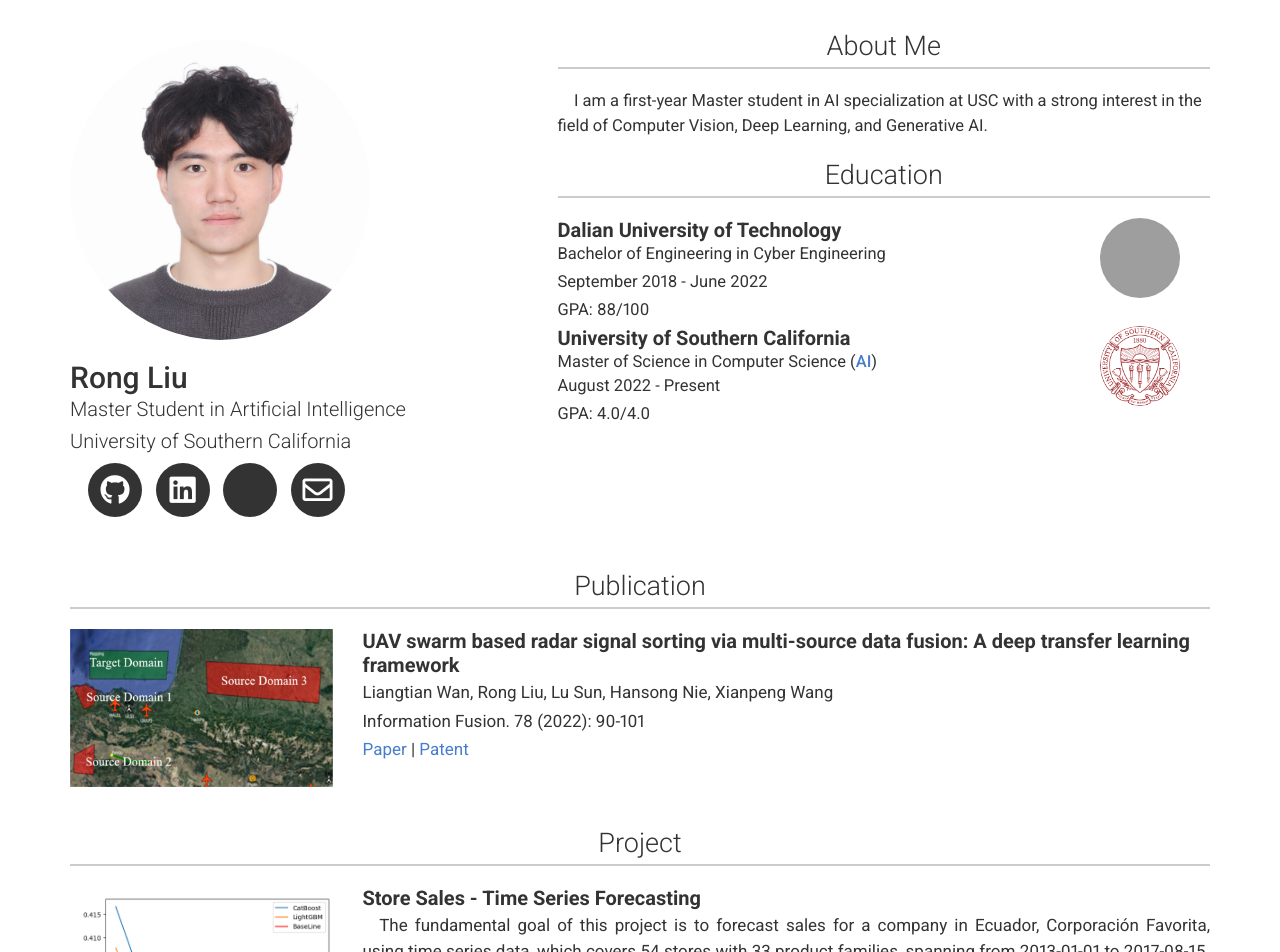
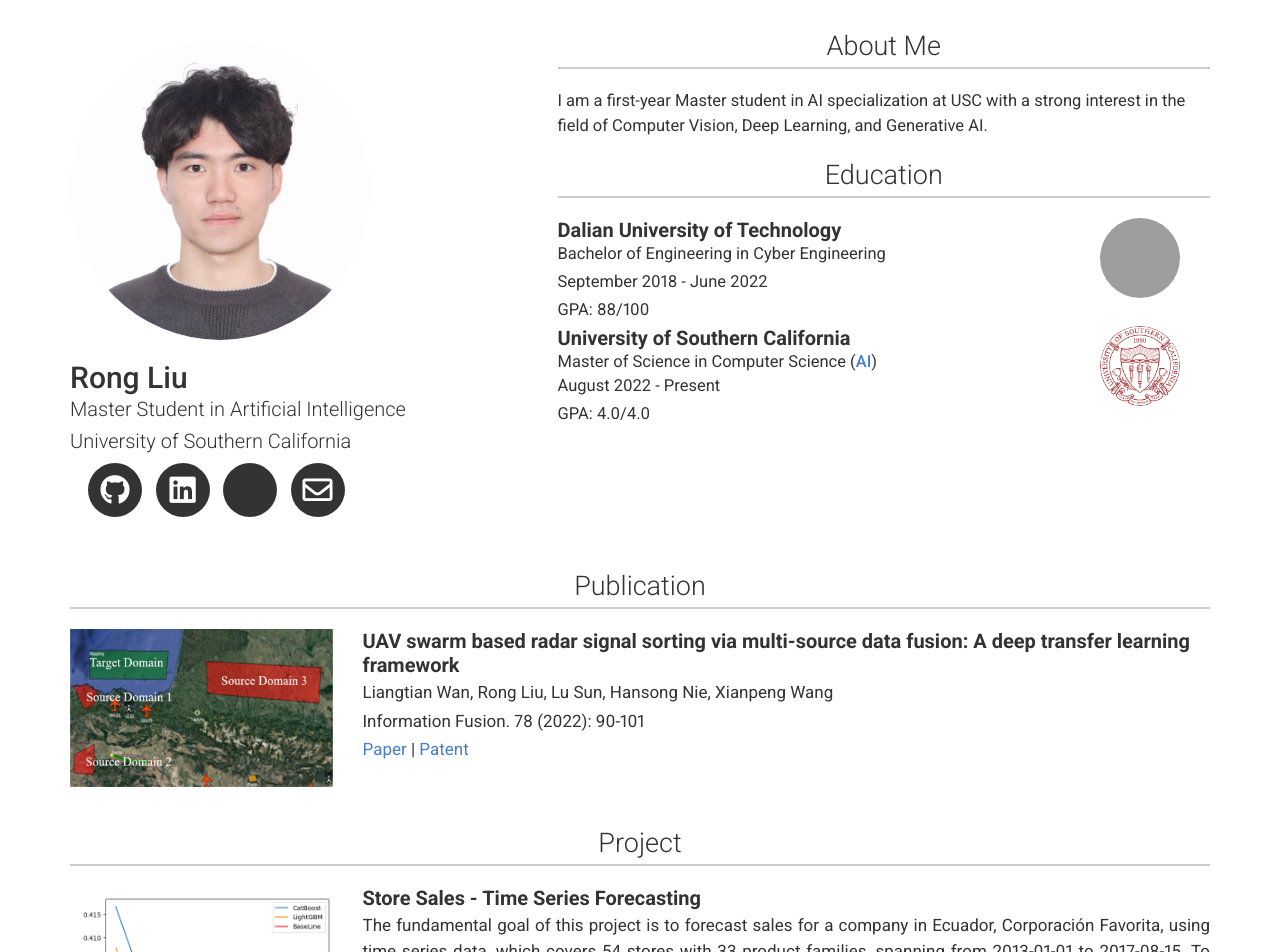
Before and after one commit to RongLiu-Leo/rongliu-leo.github.io, a Jekyll site: the page built from index.md, in a window 1280 px wide. Shown: the top 952 px of the page. Built offline with Jekyll 4.4.1, drawn with Linux system fonts in a browser that asks for light colours; nearby versions of some CDN libraries; a style sheet for code colours, icons or effects is not loaded; grey boxes are pictures that could not be loaded.

Commit message:
Update _config.yml

```diff
--- a/_config.yml
+++ b/_config.yml
@@ -41,7 +41,7 @@ googlescholar_username: MrWUyWkAAAAJ
 # about_title: About Me (Use this to override about section title)
 about_profile_image: images/profile.jpg
 about_content: | # this will include new lines to allow paragraphs
-  &emsp;I am a first-year Master student in AI specialization at USC with a strong interest in the field of Computer Vision, Deep Learning, and Generative AI.
+  I am a first-year Master student in AI specialization at USC with a strong interest in the field of Computer Vision, Deep Learning, and Generative AI.
 
 # Prior to studying at USC, I was working with [Liangtian Wan](http://faculty.dlut.edu.cn/wanliangtian/en/index.htm) at DUT Alpha Lab.
 
@@ -67,7 +67,7 @@ content:
       - title: Store Sales - Time Series Forecasting
         image: images/comparison.png
         description: | # this will include new lines to allow paragraphs
-          &emsp;The fundamental goal of this project is to forecast sales for a company in Ecuador, Corporación Favorita, using time series data, which covers 54 stores with 33 product families, spanning from 2013-01-01 to 2017-08-15.
+          The fundamental goal of this project is to forecast sales for a company in Ecuador, Corporación Favorita, using time series data, which covers 54 stores with 33 product families, spanning from 2013-01-01 to 2017-08-15.
           To achieve this goal, the project employs Darts to process the data and perform exploratory data analysis.
           After setting the Exponential Smoothing baseline model and boosting it using ensemble methods, the LightGBM algorithm showed the best performance.
           Additionally, the project used model stacking, quadratic fitting, and genetic mutation algorithm to further optimize the forecast, resulting in a top 5 ranking on the leaderboard.
@@ -79,7 +79,7 @@ content:
         image: images/video_style_transfer/output2.gif
 
         description: |
-          &emsp;This CSCI 590 Directed Research project, which is supervised by Professor [Scott Easley](https://viterbi.usc.edu/directory/faculty/Easley/Scott), aims to develop a pipeline that produces cost-effective, professional-looking cinematic imagery by transferring the style of a given image into a video.
+          This CSCI 590 Directed Research project, which is supervised by Professor [Scott Easley](https://viterbi.usc.edu/directory/faculty/Easley/Scott), aims to develop a pipeline that produces cost-effective, professional-looking cinematic imagery by transferring the style of a given image into a video.
           The project employs the HR-Net architecture to preserve semantic information and employs a similar approach to Neural Style Transfer to extract image styles.
           However, unlike traditional Neural Style Transfer methods, which are model-free and require a computationally intensive process to transfer style for each new task, training the HR-Net model allows for the learning of both semantic and style patterns.
           As a result, fine-tuning the content-style trade-off only needs to be performed once, and the HR-Net model can be applied to all subsequent frames with similar semantic information.
@@ -89,7 +89,7 @@ content:
       - title: 'Undergraduate Thesis: A Radar Signal Sorting and Locating Approach Based on UAV Swarm via Distributed Algorithm'
         image: images/SDSL.jpg
         description: |
-          &emsp;Traditional statistical machine learning methods rely on Pulse Descriptor Word (PDW) as a feature for sorting and locating radar signals. However, these traditional methods fall short in achieving simultaneous sort and location. The accuracy in sorting and locating is difficult to improve due to the fixed and limited representation of structured PDW data. To address these issues, we propose a framework called radar signal simultaneous distributed sort and location (SDSL).
+          Traditional statistical machine learning methods rely on Pulse Descriptor Word (PDW) as a feature for sorting and locating radar signals. However, these traditional methods fall short in achieving simultaneous sort and location. The accuracy in sorting and locating is difficult to improve due to the fixed and limited representation of structured PDW data. To address these issues, we propose a framework called radar signal simultaneous distributed sort and location (SDSL).
           As part of the SDSL framework, we are using a machine learning model called PP-YOLOE, which performed better than other methods in testing. We are also working on making this model more efficient for use on individual UAVs and using the capabilities of the UAV swarm to make the overall process more efficient.
 
           [Paper](https://drive.google.com/file/d/1IYW9wRDdkEo4-1dHkRbMPGiNYkRpQtZp/view?usp=sharing) |
@@ -104,7 +104,7 @@ content:
         caption: September 2021 - June 2022
         layout: top
         description: |
-          &emsp;During my undergraduate studies at Dalian University of Technology, I had the opportunity to serve as a teaching assistant for two courses:
+          During my undergraduate studies at Dalian University of Technology, I had the opportunity to serve as a teaching assistant for two courses:
           **Program Design Basics and C Programming** and **Object-Oriented Method and C++ Program Design**.
           In this role, I was responsible for holding office hours to assist students with their questions, as well as grading assignments and exams.
           I value the experiences that have allowed me to contribute to the academic success of my peers.
@@ -114,7 +114,7 @@ content:
         caption: July 2020 - July 2022
         layout: top
         description: |
-          &emsp;I am fortunate enough to have had the opportunity to join the Alpha Lab at DUT and be supervised by Professor [Liangtian Wan](http://faculty.dlut.edu.cn/wanliangtian/en/index.htm). In this lab, I am primarily responsible for utilizing objective detection methods to address problems related to radar signal sorting.
+          I am fortunate enough to have had the opportunity to join the Alpha Lab at DUT and be supervised by Professor [Liangtian Wan](http://faculty.dlut.edu.cn/wanliangtian/en/index.htm). In this lab, I am primarily responsible for utilizing objective detection methods to address problems related to radar signal sorting.
           In the past two years, I have had the pleasure of collaborating closely with my supervisor and have achieved many accomplishments as a result. We have published one paper, obtained two patents, and received an award for an outstanding undergraduate thesis.
       - title: Self Learner
         sub_title: Coursera
```
